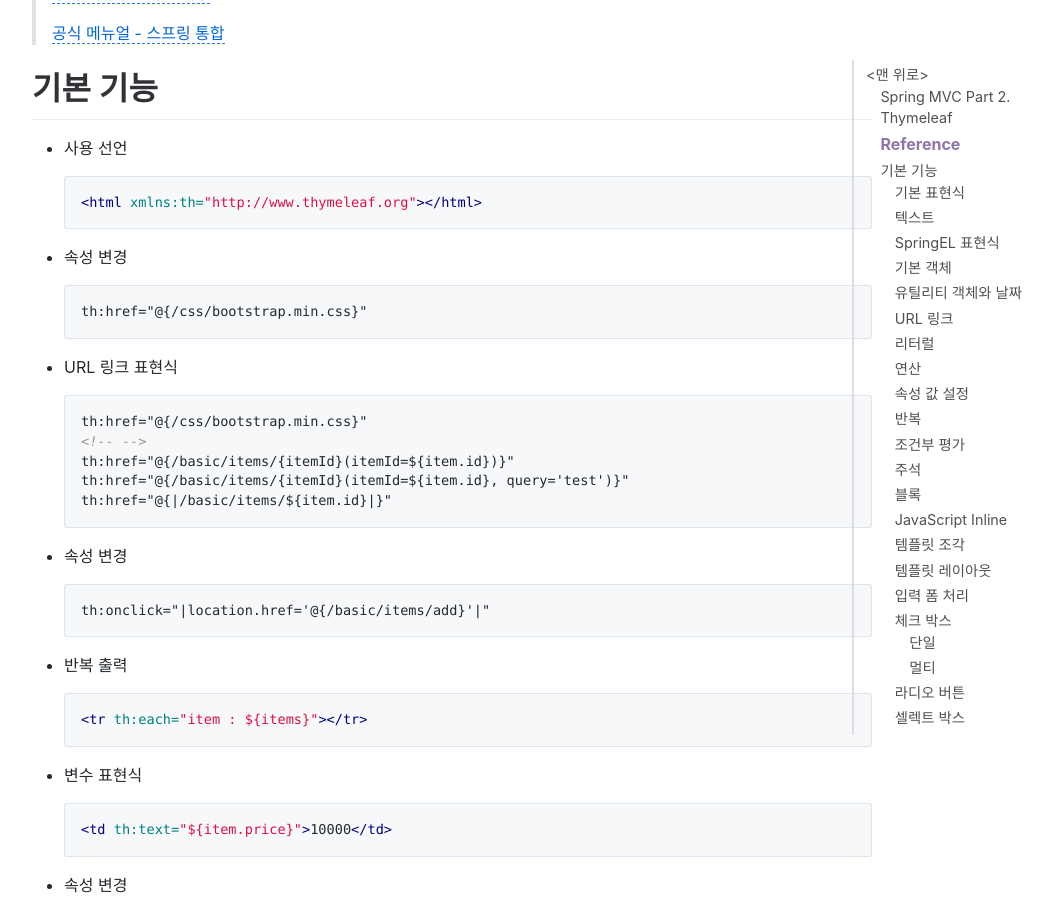
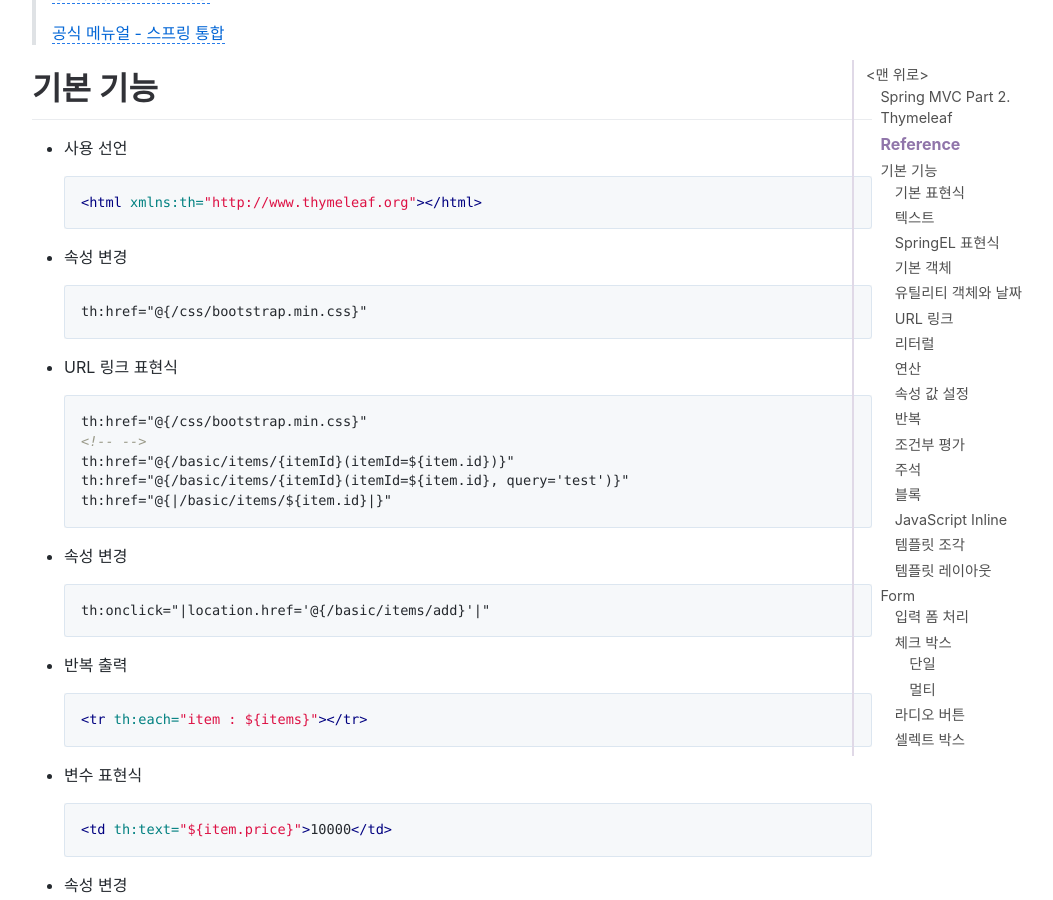
Before and after one commit to jihunparkme/jihunparkme.github.io, a Jekyll site: the page built from _posts/2021-10-11-Spring-MVC-Part2-Thymeleaf.md, in a window 1280 px wide and 900 px high, scrolled down 920 px. Shown: the whole window, without its empty margins (188-1241 px from the left). Built offline with Jekyll 4.4.1, drawn with Linux system fonts in a browser that asks for light colours; comment, search, counter and statistics services are not loaded.

Commit message:
[타임리프 - 스프링 통합과 폼] H1 title 추가

````diff
--- a/_posts/2021-10-11-Spring-MVC-Part2-Thymeleaf.md
+++ b/_posts/2021-10-11-Spring-MVC-Part2-Thymeleaf.md
@@ -586,6 +586,8 @@
   </html>
   ```
 
+# Form
+
 ## 입력 폼 처리
 
 ```html
````
